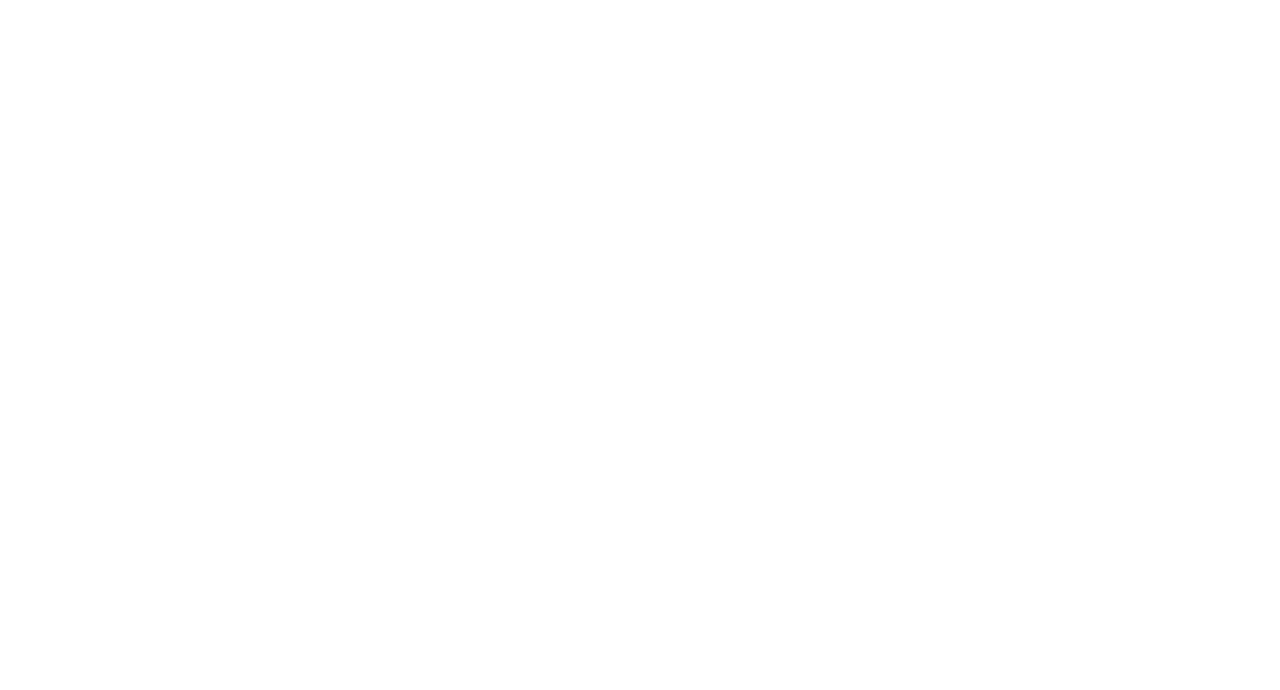
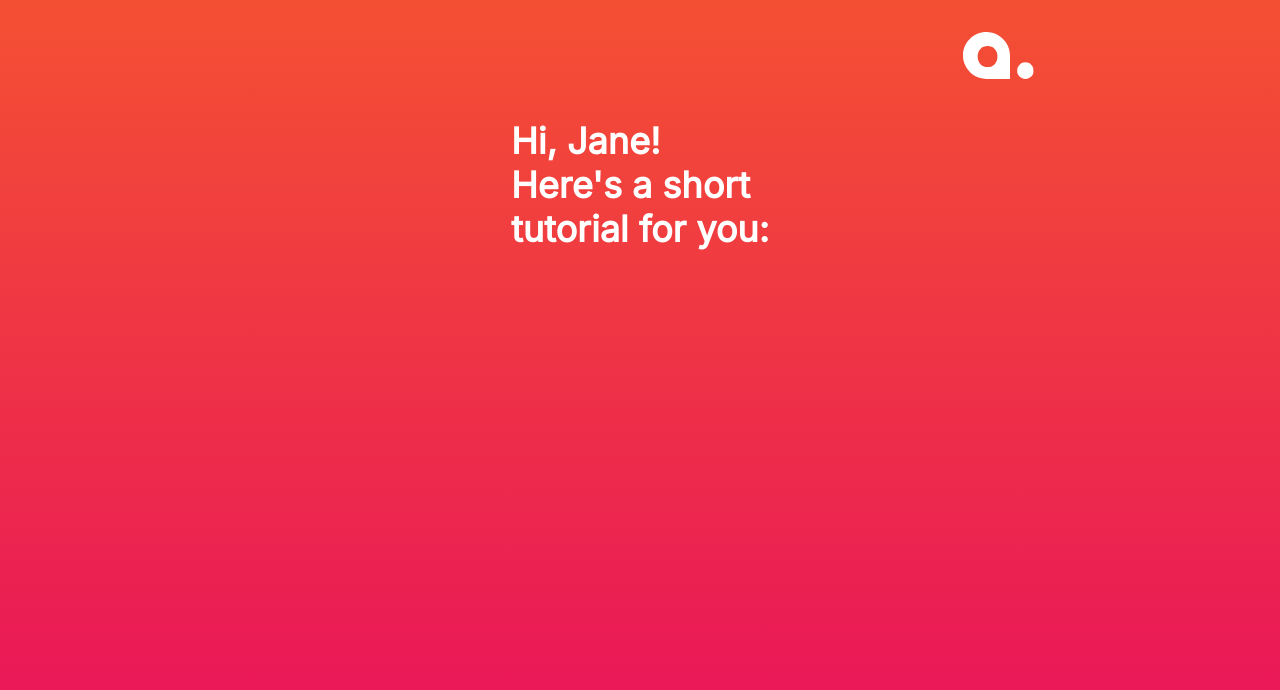
Before and after one commit to DavidTrindade98/projeto-final-etic-2, a React (Create React App) app: page /TutorialOne in a window 1280 px wide. Before the commit this address had no page. Shown: the top 690 px of the page. Built offline with nearby package versions, Linux system fonts and the light colour scheme.

Commit message:
Doing Tutorial Pages Components

```diff
--- a/src/App.js
+++ b/src/App.js
@@ -3,6 +3,8 @@
 
 import FirstPage from './pages/welcome/FirstPage';
 import SignupORlogin from './pages/welcome/SignupORlogin';
+import TutorialOne from './pages/tutorial/Tutorial_1';
+import TutorialTwo from './pages/tutorial/Tutorial_2';
 
 
 function App() {
@@ -11,6 +13,8 @@
       <Route>
         <Route path="/" element={<FirstPage />} />
         <Route path="/SignupORlogin" element={<SignupORlogin />} />
+        <Route path="/TutorialOne" element={<TutorialOne/>} />
+        <Route path="/TutorialTwo" element={<TutorialTwo/>} />
       </Route>
     </Routes>
   );
--- /dev/null
+++ b/src/components/LogoSmall.js
@@ -0,0 +1,8 @@
+import logo_small from "../../src/assets/logo_small.svg"
+import "../../src/styles/App.css";
+
+export default function IconSmall(){
+    return(
+        <img src={logo_small} id="logo_small" alt="logo" />
+    );
+}
--- /dev/null
+++ b/src/pages/tutorial/Tutorial_1.js
@@ -0,0 +1,15 @@
+import "../../styles/tutorial/tutorial_1.css"
+import LogoSmall from "../../components/LogoSmall.js";
+
+
+
+export default function TutorialOne(){
+    return(
+        <default-screen>
+        <div className="tutorialOne">
+            <LogoSmall />
+            <p id="hi_tutorial_text">Hi, Jane!<br></br>Here's a short<br></br>tutorial for you:</p>
+        </div>
+        </default-screen>
+    );
+}
--- /dev/null
+++ b/src/pages/tutorial/Tutorial_2.js
@@ -0,0 +1,12 @@
+import LogoSmall from "../../components/LogoSmall";
+
+export default function TutorialTwo(){
+    return(
+        <default-screen>
+        <div className="tutorialTwo">
+            <LogoSmall />
+            <text>Who is<br></br>a Traveller?</text>
+        </div>
+        </default-screen>
+    );
+}
--- a/src/styles/App.css
+++ b/src/styles/App.css
@@ -1,3 +1,5 @@
+@import url("https://fonts.googleapis.com/css2?family=Inter&display=swap");
+
 :root {
   --background1: linear-gradient(
     180deg,
@@ -26,6 +28,12 @@
   transform: translate(-50%, -50%);
 }
 
+#logo_small{
+  display: flex;
+  margin-left: 75.2vw;
+  margin-top: 4vh;
+}
+
 /*fadeOut Elements Effect*/
 
 @keyframes fadeOut {
--- /dev/null
+++ b/src/styles/tutorial/tutorial_1.css
@@ -0,0 +1,14 @@
+@import "../App.css";
+
+#hi_tutorial_text {
+  display: flex;
+  justify-content: center;
+  font-family: var(--inter-font);
+  font-size: 36px;
+  font-weight: 700;
+  line-height: 44px;
+  letter-spacing: 0em;
+  text-align: left;
+  color: white;
+  margin-top: 5vh;
+}
--- a/src/styles/welcome/FirstPage.css
+++ b/src/styles/welcome/FirstPage.css
@@ -1,4 +1,3 @@
-@import url("https://fonts.googleapis.com/css2?family=Inter&display=swap");
 @import "../App.css";
 
 .first-page {
```
Also changed, not shown: src/styles/signup/signup_page.css (renamed from src/styles/signup/SignupPage.css), src/styles/tutorial/tutorial_2.css (added).
